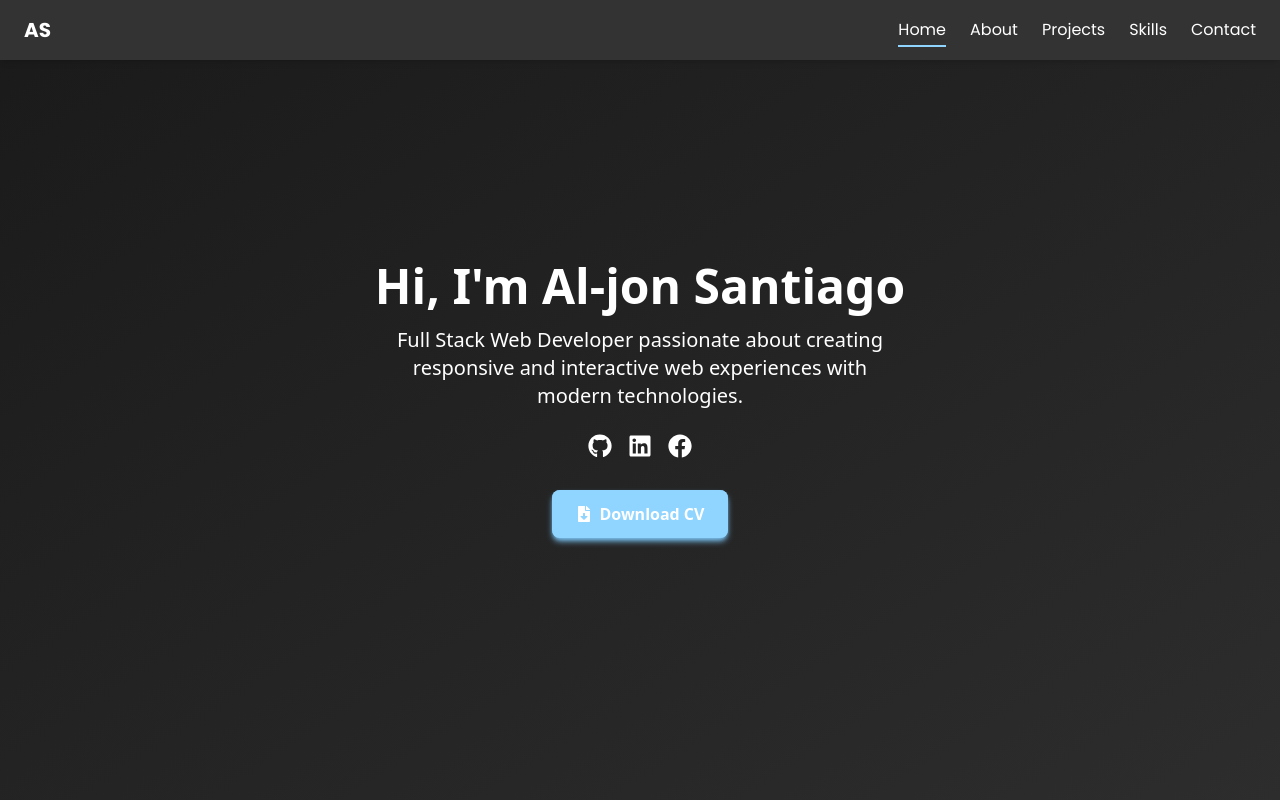
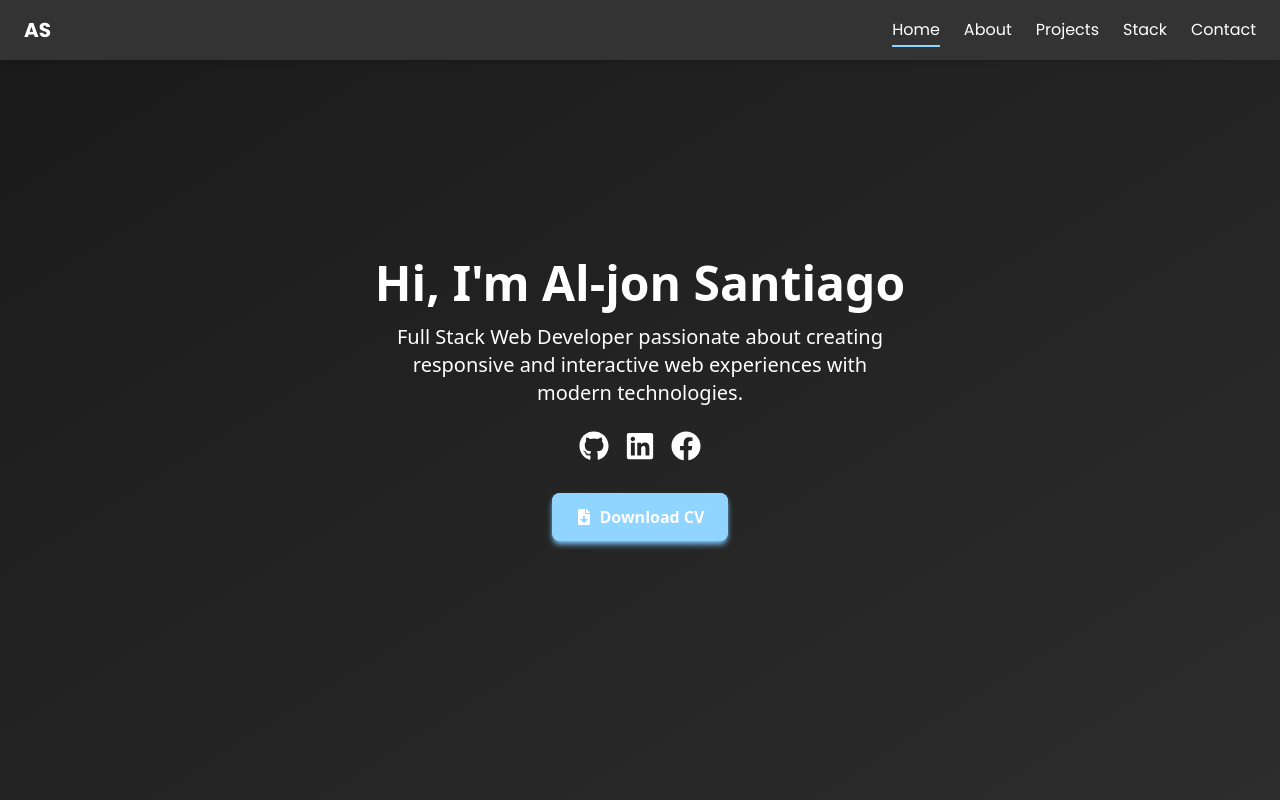
Before and after one commit to Aljon0/my-portfolio, a React (Vite) app: page / in a window 1280 px wide. Shown: the top 800 px of the page. Built offline with nearby package versions, Linux system fonts and the light colour scheme.

Commit message:
replace Skills component with Stack component and update Navbar section names

```diff
--- a/src/App.jsx
+++ b/src/App.jsx
@@ -5,7 +5,7 @@ import Footer from "./components/Footer";
 import Home from "./components/Home";
 import Navbar from "./components/Navbar";
 import Projects from "./components/Projects";
-import Skills from "./components/Skills";
+import Stack from "./components/Stack";
 
 function App() {
   useEffect(() => {
@@ -37,7 +37,7 @@ function App() {
       <Home />
       <About />
       <Projects />
-      <Skills />
+      <Stack />
       <Contact />
       <Footer />
     </div>
--- a/src/components/Home.jsx
+++ b/src/components/Home.jsx
@@ -27,7 +27,7 @@ const Home = () => {
             href="https://github.com"
             target="_blank"
             rel="noopener noreferrer"
-            className="text-white hover:text-[#90D5FF] transition-colors duration-300 text-2xl"
+            className="text-white hover:text-[#90D5FF] transition-colors duration-300 text-3xl"
           >
             <FaGithub />
           </a>
@@ -35,7 +35,7 @@ const Home = () => {
             href="https://linkedin.com"
             target="_blank"
             rel="noopener noreferrer"
-            className="text-white hover:text-[#90D5FF] transition-colors duration-300 text-2xl"
+            className="text-white hover:text-[#90D5FF] transition-colors duration-300 text-3xl"
           >
             <FaLinkedin />
           </a>
@@ -43,7 +43,7 @@ const Home = () => {
             href="https://facebook.com"
             target="_blank"
             rel="noopener noreferrer"
-            className="text-white hover:text-[#90D5FF] transition-colors duration-300 text-2xl"
+            className="text-white hover:text-[#90D5FF] transition-colors duration-300 text-3xl"
           >
             <FaFacebook />
           </a>
--- a/src/components/Navbar.jsx
+++ b/src/components/Navbar.jsx
@@ -17,7 +17,7 @@ const Navbar = () => {
   // Function to detect active section based on scroll position
   useEffect(() => {
     const handleScrollPosition = () => {
-      const sections = ["home", "about", "projects", "skills", "contact"];
+      const sections = ["home", "about", "projects", "stack", "contact"];
 
       const current = sections.find((section) => {
         const element = document.getElementById(section);
@@ -42,8 +42,8 @@ const Navbar = () => {
     setIsMenuOpen(!isMenuOpen);
   };
 
-  // Fix section names - note the issue with "Stack" vs "skills"
-  const navItems = ["home", "about", "projects", "skills", "contact"];
+  // Updated section names - changed "skills" to "stack"
+  const navItems = ["home", "about", "projects", "stack", "contact"];
 
   return (
     <nav className="fixed top-0 w-full bg-[#333333] shadow-md z-50">
--- a/src/components/Projects.jsx
+++ b/src/components/Projects.jsx
@@ -435,7 +435,7 @@ const Projects = () => {
 
         {/* Case Study Overlay */}
         {selectedProject && (
-          <div className="fixed inset-0 bg-black bg-opacity-75 backdrop-blur-sm z-50 flex items-center justify-center p-4">
+          <div className="fixed inset-0 bg-opacity-75 backdrop-blur-xs z-50 flex items-center justify-center p-4">
             <div
               className="bg-[#2a2a2a] rounded-lg max-w-2xl w-full p-6 relative shadow-xl"
               style={{ maxHeight: "85vh", overflowY: "auto" }}
--- a/src/components/Skills.jsx
+++ b/src/components/Stack.jsx
@@ -19,7 +19,7 @@ import {
   SiVite,
 } from "react-icons/si";
 
-const Skills = () => {
+const Stack = () => {
   // Add state to track which skill is active on mobile
   const [activeSkill, setActiveSkill] = useState(null);
 
@@ -85,7 +85,7 @@ const Skills = () => {
 
   return (
     <section
-      id="skills"
+      id="stack"
       className="min-h-screen flex flex-col items-center justify-center bg-[#333333] py-16"
     >
       <h2 className="text-4xl font-bold text-white mb-10 text-center font-[poppins]">
@@ -197,4 +197,4 @@ const Skills = () => {
   );
 };
 
-export default Skills;
+export default Stack;
```
